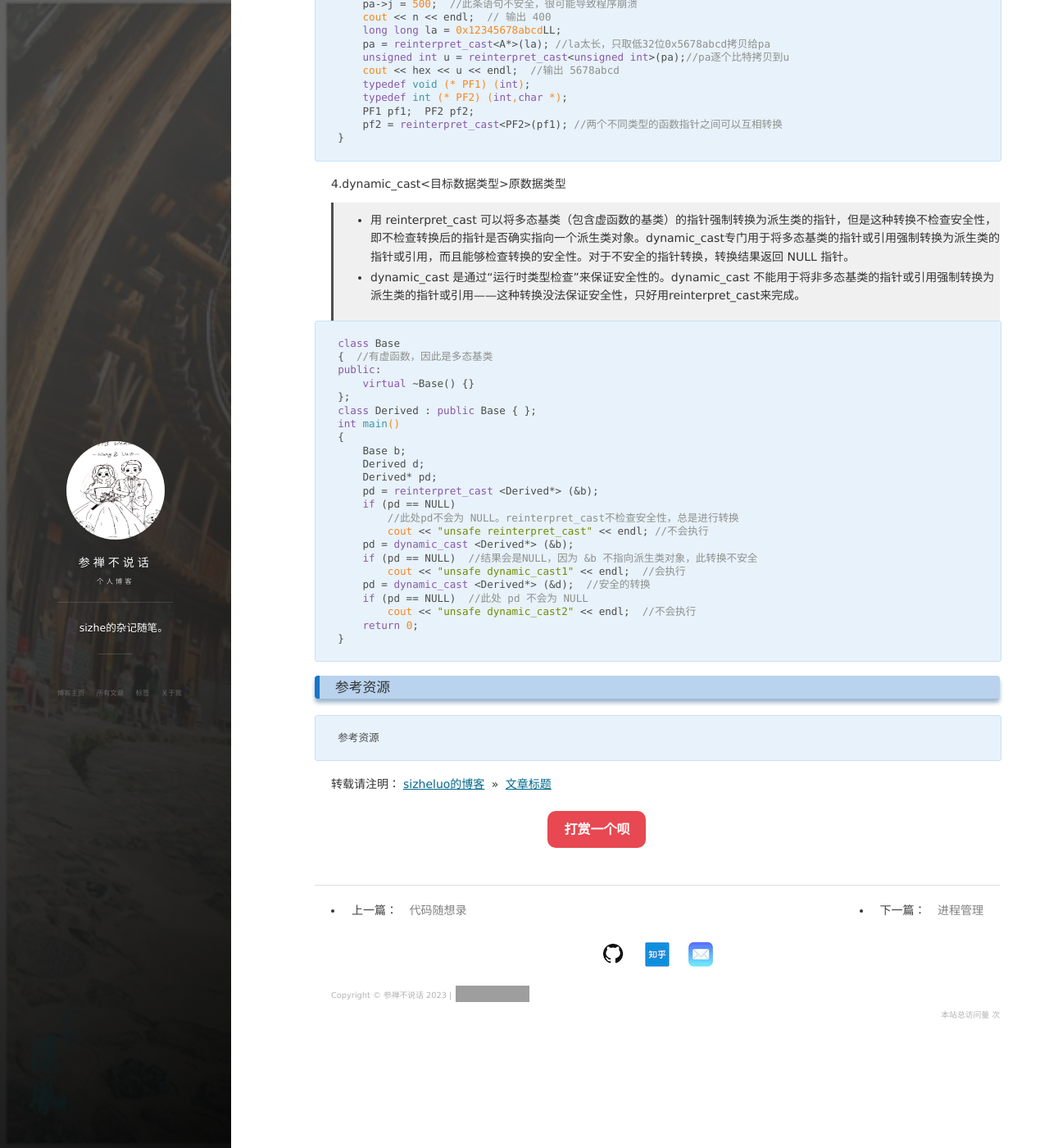
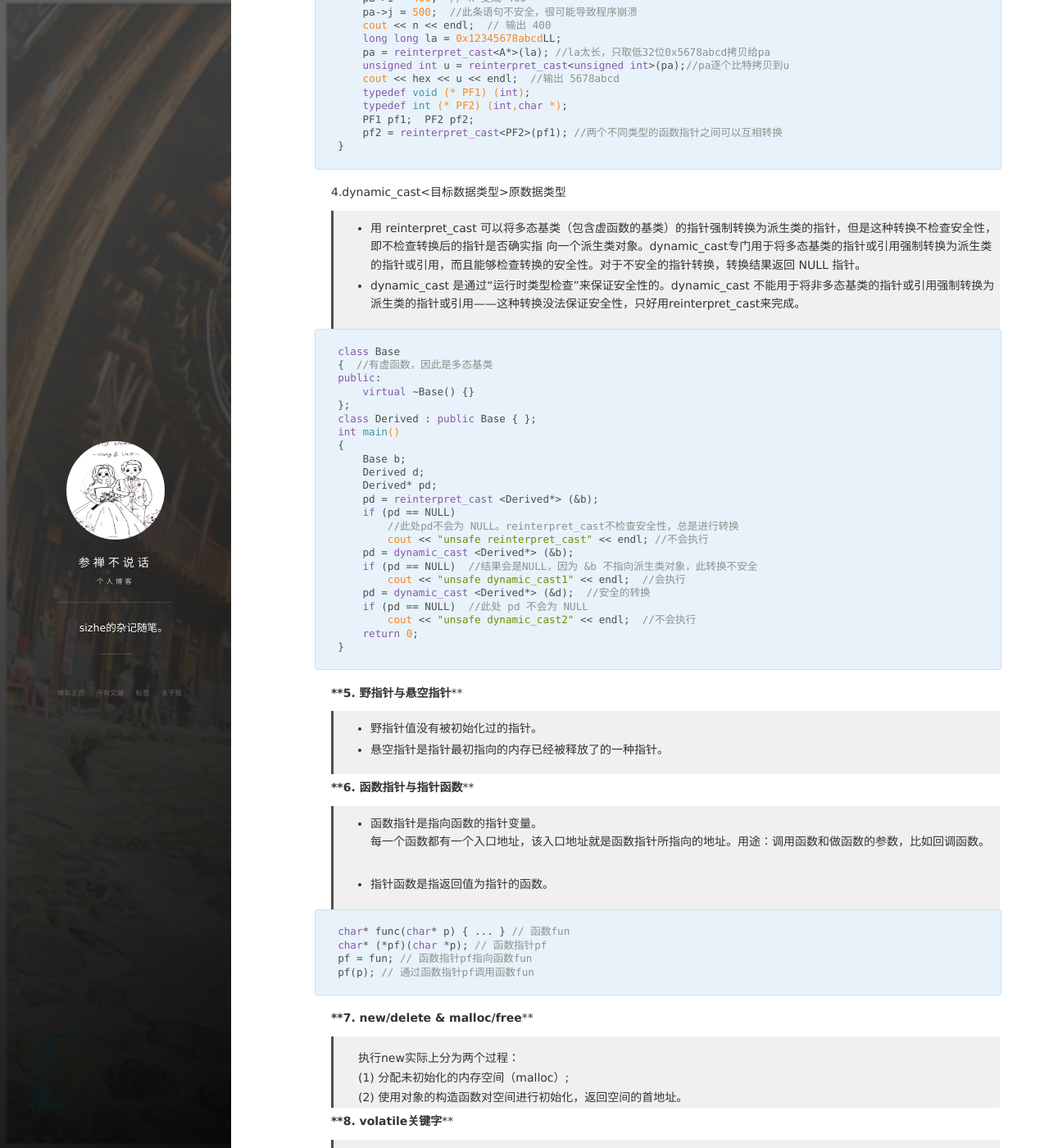
Before and after one commit to SizheLuo/Sizheluo.github.io, a Jekyll site: the page built from _posts/2023-08-21-C&C++.md, in a window 1280 px wide and 1400 px high, scrolled down 18444 px. Shown: the whole window at 82% size. Built offline with Jekyll 4.4.1, drawn with Linux system fonts in a browser that asks for light colours; nearby versions of some CDN libraries; comment, search, counter and statistics services are not loaded; some of the changed text lies outside the part shown; grey boxes are pictures that could not be loaded.

```diff
--- a/_posts/2023-08-21-C&C++.md
+++ b/_posts/2023-08-21-C&C++.md
@@ -713,7 +715,8 @@ const修饰的成员变量不能被修改，同时`只能在初始化列表中
 
 4.dynamic_cast<目标数据类型>原数据类型
 
->- 用 reinterpret_cast 可以将多态基类（包含虚函数的基类）的指针强制转换为派生类的指针，但是这种转换不检查安全性，即不检查转换后的指针是否确实指向一个派生类对象。dynamic_cast专门用于将多态基类的指针或引用强制转换为派生类的指针或引用，而且能够检查转换的安全性。对于不安全的指针转换，转换结果返回 NULL 指针。
+>- 用 reinterpret_cast 可以将多态基类（包含虚函数的基类）的指针强制转换为派生类的指针，但是这种转换不检查安全性，即不检查转换后的指针是否确实指
+>向一个派生类对象。dynamic_cast专门用于将多态基类的指针或引用强制转换为派生类的指针或引用，而且能够检查转换的安全性。对于不安全的指针转换，转换结果返回 NULL 指针。
 >- dynamic_cast 是通过“运行时类型检查”来保证安全性的。dynamic_cast 不能用于将非多态基类的指针或引用强制转换为派生类的指针或引用——这种转换没法保证安全性，只好用reinterpret_cast来完成。
 
 	class Base
@@ -740,6 +743,40 @@ const修饰的成员变量不能被修改，同时`只能在初始化列表中
 	    return 0;
 	}
 
+****5. 野指针与悬空指针****
+
+>- 野指针值没有被初始化过的指针。
+>- 悬空指针是指针最初指向的内存已经被释放了的一种指针。
+
+****6. 函数指针与指针函数****
+
+>- 函数指针是指向函数的指针变量。
+> 每一个函数都有一个入口地址，该入口地址就是函数指针所指向的地址。用途：调用函数和做函数的参数，比如回调函数。
+
+>- 指针函数是指返回值为指针的函数。
+
+	char* func(char* p) { ... } // 函数fun
+	char* (*pf)(char *p); // 函数指针pf
+	pf = fun; // 函数指针pf指向函数fun
+	pf(p); // 通过函数指针pf调用函数fun
+
+****7. new/delete & malloc/free****
+
+> 执行new实际上分为两个过程：
+> (1) 分配未初始化的内存空间（malloc）;
+> (2) 使用对象的构造函数对空间进行初始化，返回空间的首地址。
+
+****8. volatile关键字****
+
+>- 易变性：下一条语句不会直接使用上一条语句对应的volatile变量的寄存器内容，而是重新从内存中读取
+>- 不可优化性：volatile告诉编译器不要对当前变量进行优化
+>- 顺序性：能够保证volatile变量之间的顺序性，编译器不会进行乱序优化
+
+****9. define与const****
+
+>- define: 预编译阶段处理，无类型检查，以立即数的方式保存多份数据的拷贝
+>- const: 编译期处理，有类型检查，const常量出现的地方保留的是真正数据的内存地址，只保留一份数据的拷贝
+
 ### 参考资源
 
     参考资源
```
Also changed, not shown: other parts of _posts/2023-08-21-C&C++.md (+3 -1 lines), _posts/2023-07-23-代码随想录.md (+26 -0 lines).
